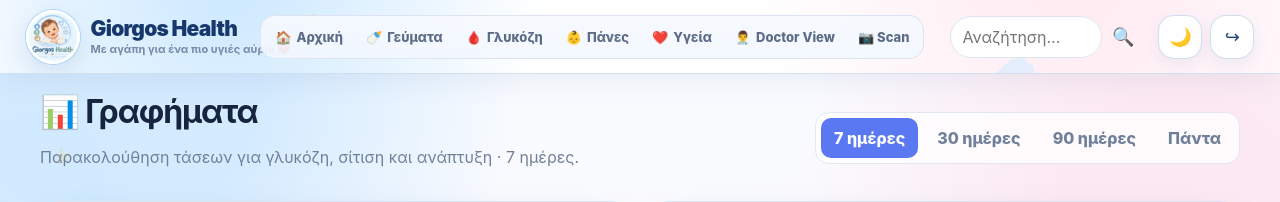
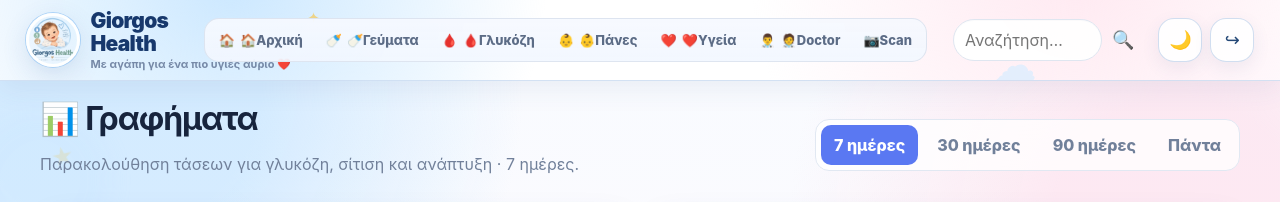
Before and after one commit to MichalisMichael26/giorgos-health, a Django app: page /analytics/ in a window 1280 px wide. Shown: the top 202 px of the page. Run offline with Django 5.2, Linux system fonts and the light colour scheme; the visitor is signed in with stand-in values (Sample User, id 1); data that the repository does not hold is empty; parts of the project's set-up code (start-up, migrations or seed data) failed here and were passed over.

Commit message:
Redesign app menus with pediatric navigation

```diff
--- a/templates/base.html
+++ b/templates/base.html
@@ -54,14 +54,14 @@
     </a>
 
     {% if user.is_authenticated %}
-    <nav class="desktop-nav">
-        <a href="{% url 'dashboard' %}">Αρχική</a>
-        <a href="{% url 'meal_list' %}">Γεύματα</a>
-        <a href="{% url 'glucose_list' %}">Γλυκόζη</a>
-        <a href="{% url 'diaper_list' %}">Πάνες</a>
-        <a href="{% url 'health_hub' %}">Υγεία</a>
-        <a href="{% url 'doctor_view' %}">Doctor View</a>
-        <a href="{% url 'product_scanner' %}" class="nav-checker">📷 Scan</a>
+    <nav class="desktop-nav pediatric-desktop-nav">
+        <a class="nav-home" href="{% url 'dashboard' %}"><span>🏠</span>Αρχική</a>
+        <a class="nav-meals" href="{% url 'meal_list' %}"><span>🍼</span>Γεύματα</a>
+        <a class="nav-glucose" href="{% url 'glucose_list' %}"><span>🩸</span>Γλυκόζη</a>
+        <a class="nav-diapers" href="{% url 'diaper_list' %}"><span>👶</span>Πάνες</a>
+        <a class="nav-health" href="{% url 'health_hub' %}"><span>❤️</span>Υγεία</a>
+        <a class="nav-doctor" href="{% url 'doctor_view' %}"><span>🧑‍⚕️</span>Doctor</a>
+        <a class="nav-scan" href="{% url 'product_scanner' %}"><span>📷</span>Scan</a>
     </nav>
 
     <form class="header-global-search" method="get" action="{% url 'global_search' %}">
@@ -125,24 +125,24 @@
 {% endif %}
 
 {% if user.is_authenticated %}
-<nav class="mobile-bottom-nav" aria-label="Κύρια πλοήγηση">
-    <a href="{% url 'dashboard' %}">
-        <span>🏠</span><small>Αρχική</small>
+<nav class="mobile-bottom-nav pediatric-bottom-nav" aria-label="Κύρια πλοήγηση">
+    <a class="nav-home" href="{% url 'dashboard' %}">
+        <span class="nav-icon">🏠</span><small>Αρχική</small>
     </a>
-    <a href="{% url 'meal_list' %}">
-        <span>🍼</span><small>Γεύματα</small>
+    <a class="nav-meals" href="{% url 'meal_list' %}">
+        <span class="nav-icon">🍼</span><small>Γεύματα</small>
     </a>
-    <a href="{% url 'glucose_list' %}">
-        <span>🩸</span><small>Γλυκόζη</small>
+    <a class="nav-glucose" href="{% url 'glucose_list' %}">
+        <span class="nav-icon">🩸</span><small>Γλυκόζη</small>
     </a>
-    <a href="{% url 'diaper_list' %}">
-        <span>👶</span><small>Πάνες</small>
+    <a class="nav-diapers" href="{% url 'diaper_list' %}">
+        <span class="nav-icon">👶</span><small>Πάνες</small>
     </a>
-    <a href="{% url 'health_hub' %}">
-        <span>❤️</span><small>Υγεία</small>
+    <a class="nav-health" href="{% url 'health_hub' %}">
+        <span class="nav-icon">❤️</span><small>Υγεία</small>
     </a>
-    <a href="{% url 'doctor_view' %}">
-        <span>👨‍⚕️</span><small>Doctor</small>
+    <a class="nav-doctor" href="{% url 'doctor_view' %}">
+        <span class="nav-icon">🧑‍⚕️</span><small>Doctor</small>
     </a>
 </nav>
 {% endif %}
@@ -206,6 +206,12 @@
     const current = window.location.pathname || "/";
     const links = document.querySelectorAll(".desktop-nav a, .mobile-bottom-nav a");
 
+    const healthPrefixes = [
+        "/health/", "/growth/", "/medications/", "/appointments/", "/vaccines/",
+        "/symptoms/", "/labs/", "/documents/", "/reminders/", "/emergency/",
+        "/checker/", "/scanner/"
+    ];
+
     links.forEach(function (link) {
         let path = "/";
         try {
@@ -214,9 +220,15 @@
             return;
         }
 
-        const active = path === "/"
+        let active = path === "/"
             ? current === "/"
             : current === path || current.startsWith(path);
+
+        if (link.classList.contains("nav-health")) {
+            active = healthPrefixes.some(function (prefix) {
+                return current === prefix || current.startsWith(prefix);
+            });
+        }
 
         if (active) {
             link.classList.add("is-active");
```
